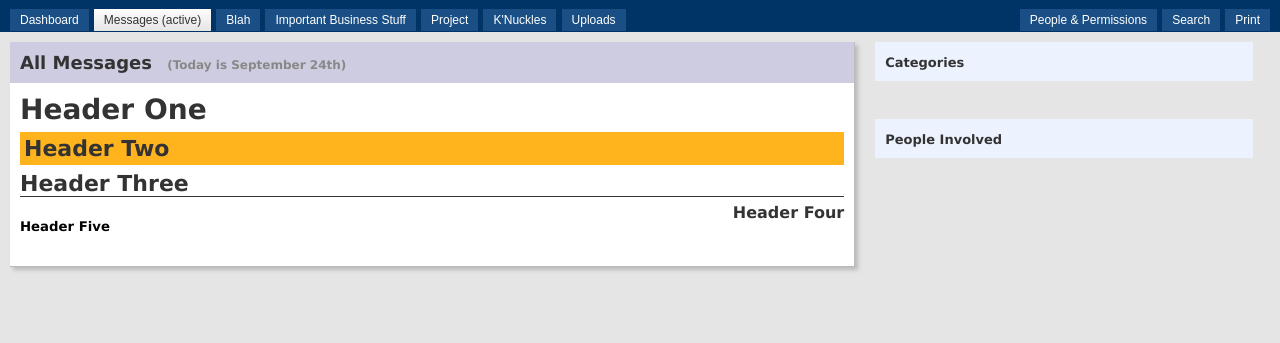
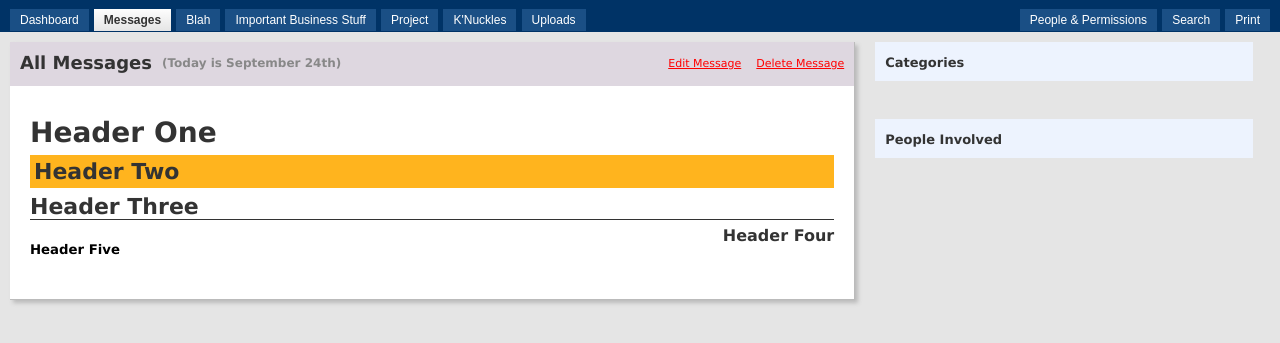
Before and after one commit to cbmeeks/Zebes-CSS, a plain HTML site: page index.html in a window 1280 px wide. Shown: the part 85-428 px from the top of the page. Drawn offline with Linux system fonts and the light colour scheme.

Commit message:
More tweaks

```diff
--- a/css/header.css
+++ b/css/header.css
@@ -88,6 +88,7 @@
 	background: -webkit-gradient(linear, left top, left bottom, from(#fdfdfd), to(#e5e5e5)); /* webkit */
 	background: -moz-linear-gradient(top,  #fdfdfd,  #e5e5e5); /* firefox 3.6+ */
 	color: #333;
+	font-weight: bold;
 }
 
 #header .tabs a.active:hover {
--- a/css/sheet.css
+++ b/css/sheet.css
@@ -26,14 +26,17 @@
 }
 
 #sheet div.left .header {
-	background: #CECCE0;
-	margin: 0;
+	background: #DED7E0;
+	display: block;
+	height: 24px;
+	margin: 0 0 10px 0;
 	padding: 10px;
 }
 
 #sheet .left .header h1 {
 	color: #333;
 	display: inline;
+	float: left;
 	font-family: 'Lucida Grande', arial, sans-serif;
 	font-size: 18px;
 	margin: 0;
@@ -43,11 +46,13 @@
 #sheet .left .header h3 {
 	color: #888;
 	display: inline;
+	float: left;
 	font-size: 12px;
 	margin: 0;
-	padding: 0 10px 0 0;
+	padding: 4px 10px 0 0;
 }
 
+/* These links are on the right side of the sheet header bar */
 #sheet .left .header .links {
 	float: right;
 	margin: 0;
@@ -61,21 +66,31 @@
 }
 
 #sheet .left .header .links li {
+	display: inline;
 	margin: 0;
-	padding: 0;
+	padding: 0 0 0 10px;
 }
 
 #sheet .left .header .links li a {
+	color: #f00;
 	font-family: verdana;
-	font-size: 12px;
+	font-size: 11px;
 	margin: 0;
 	padding: 0;
+	text-decoration: underline;
+}
+
+#sheet .left .header .links li a:hover {
+	background: #f00;
+	color: #fff;
+	text-decoration: none;
 }
 
 
+/* Sheet content */
 #sheet .left .content {
 	margin: 0;
-	padding: 10px;
+	padding: 20px;
 }
 
 /* Left Headers */
@@ -137,3 +152,18 @@
 	margin: 0;
 	padding: 0 10px 0 0;
 }
+
+#sheet .right .content {
+	color: #222;
+	margin: 0 0 20px 0;
+	padding: 0;
+}
+
+#sheet .right .content p {
+	margin: 0;
+	padding: 10px;
+}
+
+#sheet .right .content h1 {
+	font-size: 24px;
+}
--- a/index.html
+++ b/index.html
@@ -1,7 +1,16 @@
 <!doctype html>
-<html>
+<html lang="en">
 	<head>
-		<title></title>
+
+		<meta charset="utf-8" />
+    <meta http-equiv="X-UA-Compatible" content="IE=edge,chrome=1" />
+    <meta name="description" content="" />
+    <meta name="keywords" content="" />
+    <meta name="author" content="" />
+    <meta name="viewport" content="width=device-width; initial-scale=1.0" />
+
+    <title></title>
+
 		<link rel="stylesheet" href="css/application.css" type="text/css" media="screen" />
 		<link rel="stylesheet" href="css/header.css" type="text/css" media="screen" />
 		<link rel="stylesheet" href="css/sheet.css" type="text/css" media="screen" />
@@ -33,7 +42,7 @@
 			<div class="tabs">
 				<ul>
 					<li><a href="#">Dashboard</a></li>
-					<li><a href="#" class="active">Messages (active)</a></li>
+					<li><a href="#" class="active">Messages</a></li>
 					<li><a href="#">Blah</a></li>
 					<li><a href="#">Important Business Stuff</a></li>
 					<li><a href="#">Project</a></li>
@@ -59,6 +68,12 @@
 				<div class="header">
 					<h1>All Messages</h1>
 					<h3>(Today is September 24th)</h3>
+					<div class="links">
+						<ul>
+							<li><a href="#">Edit Message</a></li>
+							<li><a href="#">Delete Message</a></li>
+						</ul>
+					</div>
 				</div>
 
 				<div class="content">
```
